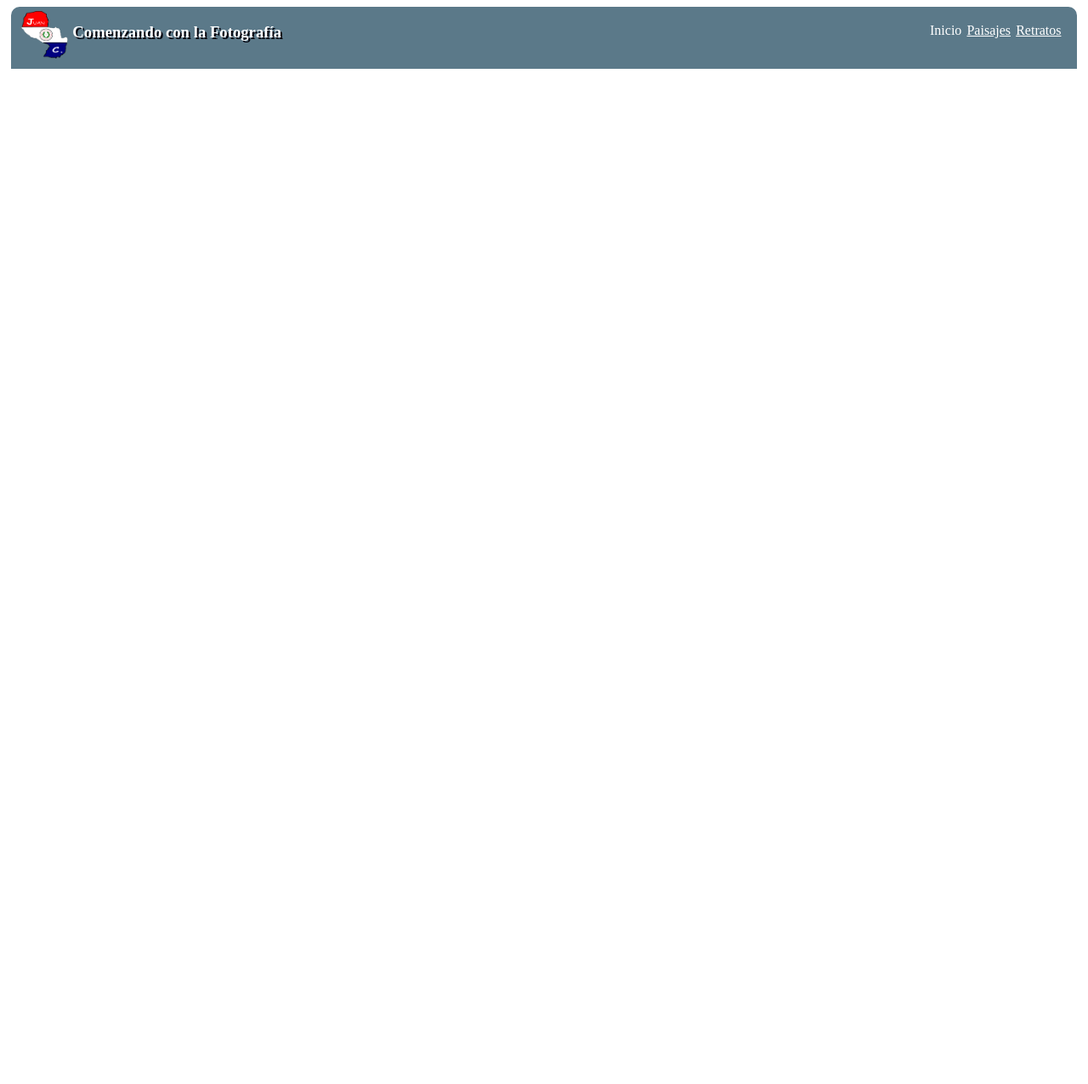
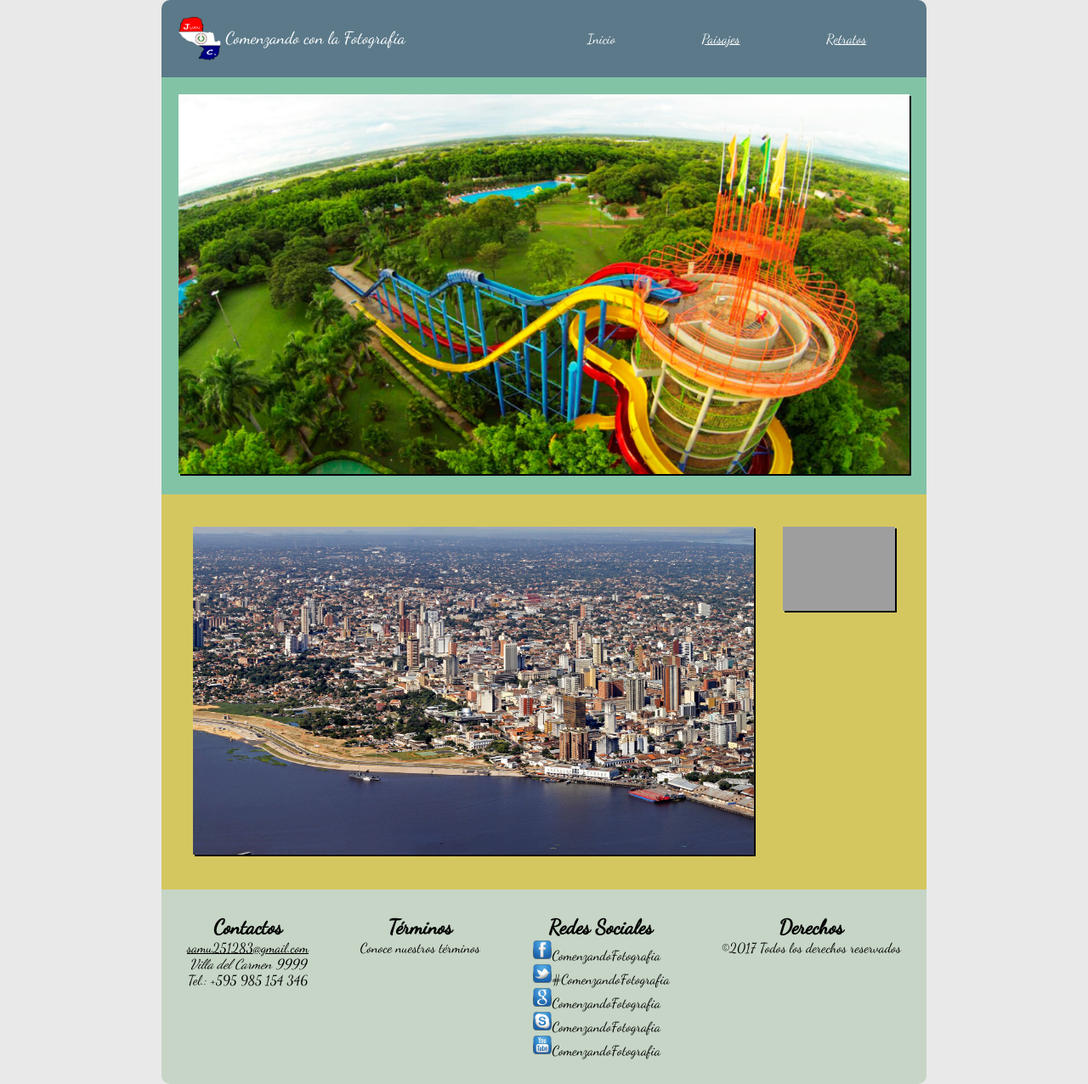
Before and after one commit to eltabyron/CSS_y_Dise-o_Web_Responsive_Juan_C-ceres, a plain HTML site: page index.html in a window 1280 px wide. Shown: the whole page at 85% size. Before the commit the page ends 800 px from the top, so only its background shows below. Drawn offline with Linux system fonts and the light colour scheme; grey boxes are pictures that could not be loaded.

Commit message:
Index Terminado
Se ha desarrollado la pagina principal en su totalidad

```diff
--- a/css/style.css
+++ b/css/style.css
@@ -1,81 +1,234 @@
-body{
-  width: 98%;
-  text-align: center;
-  margin-left: 1%;
-  margin-right: 1%;
+* {
+	margin: 0;
+	padding: 0;
+	box-sizing: border-box;
+  font-family: "Dancing Script";
 }
-header{
+
+.contenedor {
+
+	width:90%;
+	max-width:900px;
+	margin:auto;
+
+	/* Flexbox */
+	display:flex;
+	flex-flow:row wrap;
+}
+
+body {
+	background:#e9e9e9;
+}
+
+header {
 	background-color: #5b7989;
+	width:100%;
+	padding:20px;
+
+	/* Flexbox */
+	display: flex;
+	justify-content:space-between;
+	align-items:center;
+
+	flex-direction:row;
+	flex-wrap:wrap;
+
   border-top-left-radius: 10px;
   border-top-right-radius: 10px;
-  padding-bottom : 1%;
-  padding-left: 1%;
-  padding-right: 1%;
-  color: white;
-  float: left;
-  width: 98%;
-  text-align: center;
-}
-a{
-  color: white;
-}
-article{
-  box-sizing: border-box;
-  float: left;
-}
-#titulo{
-  text-shadow: 2px 2px #02010a;
 }
 
-#menu1, #menu2, #menu3{
-  float:right;
-  text-align: center;
-  padding-right: 0.5%;
+header .logo {
+	color:#fff;
+	font-size:20px;
 }
 
-@media screen and (max-width: 960px){
-  #titulo{
-    width: 40%;
+header .logo img {
+	width:50px;
+	vertical-align: top;
+}
+
+header .logo a {
+	color:#fff;
+	text-decoration: none;
+	line-height:50px;
+}
+
+header nav {
+	width:50%;
+	/* Flexbox */
+
+	display:flex;
+	flex-wrap:wrap;
+	align-items:center;
+}
+
+header nav a {
+
+	color:#fff;
+	text-align: center;
+	padding:10px;
+
+	/* Flexbox */
+	flex-grow:1;
+}
+
+header nav a:hover {
+	background:#82c3a6;
+}
+
+.main {
+	background:#82c3a6;
+	padding:20px;
+
+	flex:1 1 100%;
+	/*flex:1;*/
+}
+
+.main article {
+	margin-bottom: 20px;
+	padding-bottom:20px;
+	border-bottom:1px solid #000;
+}
+
+.main article:nth-last-child(1){
+	margin-bottom: 0;
+	padding-bottom: 0;
+	border-bottom:none;
+}
+
+aside {
+	background:#d5c75f;
+	padding:20px;
+	/*FLEX*/
+	flex:1 1 50%;
+	/*flex:0 0 300px;*/
+
+	display: flex;
+	flex-wrap:nowrap;
+	flex-direction:row;
+	justify-content:flex-start;
+}
+
+aside .widget {
+	margin:2%;
+}
+
+aside .widget img, article img{
+  box-shadow: 2px 2px #02010a;
+}
+
+footer {
+	background:#C6d5c5;
+	width: 100%;
+	padding:20px;
+
+	/* Flexbox */
+	display: flex;
+	flex-wrap:wrap;
+	justify-content:space-between;
+
+	border-bottom-left-radius: 10px;
+	border-bottom-right-radius: 10px;
+}
+
+footer .links {
+	text-align: center;
+	display:flex;
+	flex-wrap:wrap;
+	flex-direction: column;
+	padding: 10px;
+}
+
+footer .links a {
+	flex-grow:1;
+
+	color:#000000;
+	padding:0px;
+	text-align: left;
+	text-decoration:none;
+	vertical-align: middle;
+}
+
+footer .links a:hover {
+	background:#d5c75f;
+}
+
+#correo{
+	text-decoration: underline;
+}
+@media screen and (max-width: 900px) {
+	.contenedor {
+		flex-direction:column;
+	}
+
+	header {
+		flex-direction:column;
+		padding:0;
+	}
+
+	header .logo {
+		margin:20px 0;
+	}
+
+	header nav {
+		width: 100%;
+	}
+
+	aside {
+		flex-direction:row;
+		flex:0;
+	}
+
+	aside .widget {
+		flex-grow:1;
 	}
 }
 
-@media screen and (max-width: 700px){
-  #titulo{
-    width: auto;
+@media screen and (max-width: 600px) {
+	aside {
+		flex-direction:column;
+	}
+
+	footer {
+		justify-content:space-around;
 	}
 }
 
-@media screen and (max-width: 480px){
-  #titulo{
-    width: 100%;
-    text-align: center;
-  }
-  #menu1, #menu2, #menu3{
-    width: 33.33%;
-  }
-  #logo{
-    float: none;
-    position: relative;
-    left: 50%;
-    transform: translateX(-50%);
+@media screen and (max-width: 420px) {
+	aside {
+		flex-direction:column;
 	}
 
+	footer {
+		justify-content:space-around;
 	}
 
-@media screen and (max-width: 180px){
-  #titulo{
-    width: 100%;
-    text-align: center;
+  header .logo {
+    display: flex;
+    flex-direction: column;
+    align-items:center;
 	}
-  #menu1, #menu2, #menu3{
-    width: 100%;
 }
 
+#paisaje:hover{
+	transform : rotate(10deg);
+	-moz-transform : rotate(10deg); /* Firefox */
+	-webkit-transform : rotate(10deg); /* Chrome - Safari */
+	-o-transform : rotate(10deg); /* Opera */
+	box-shadow: 2px 2px #82c3a6;
+	border: 2px solid black;
 }
-#logo{
-  float: left;
-  border-radius: 10px;
-  margin-top:5px;
-  margin-right: 5px;
-  width: 55px;
+#paisaje, #retrato{
+	transition: 2.5s ease;
+ 	-moz-transition: 2.5s ease; /* Firefox */
+ 	-webkit-transition: 2.5s ease; /* Chrome - Safari */
+ 	-o-transition: 2.5s ease; /* Opera */
 }
+#retrato:hover {
+    transform: translate(20px, -5px);
+    -ms-transform: translate(20px, -5px); /* IE 9 */
+    -webkit-transform: translate(20px, -5px); /* Safari y Chrome */
+    -moz-transform: translate(20px, -5px); /* Firefox */
+		box-shadow: 2px 2px #82c3a6;
+		border: 2px solid black;
+}
--- a/index.html
+++ b/index.html
@@ -1,21 +1,79 @@
-<!DOCTYPE html>
-<html>
+<!doctype html>
+<html lang="es">
 	<head>
 		<meta charset="utf-8">
+		<title>Juan Caceres</title>
+		<meta name="description" content="">
+		<meta name="viewport" content="width=device-width, user-scalable=no, initial-scale=1.0, maximum-scale=1.0, minimum-scale=1.0"/>
+    <link href="https://fonts.googleapis.com/css?family=Dancing+Script" rel="stylesheet">
   <link rel="stylesheet" href="css/style.css">
-    <title>Evaluación Final</title>
 	</head>
 <body>
+
+	<div class="contenedor">
+
 		<header>
+			<div class="logo">
+				<img src="images/logo.png" width="150" alt="">
+				<a href="#">Comenzando con la Fotografía</a>
+			</div>
 
-        <img id="logo" src="images/logo.png" alt="">
-        <h3><article id="titulo">Comenzando con la Fotografía</article></h3>
-        <article id="menu3"><a href="#">Retratos</a></article>
-        <article id="menu2"><a href="#">Paisajes</a></article>
-        <article id="menu1">Inicio</article>
+			<nav>
+				<a href="#" style="text-decoration: none;">Inicio</a>
+				<a href="#">Paisajes</a>
+				<a href="#">Retratos</a>
+			</nav>
+		</header>
+
+		<section class="main">
+			<article>
+        <img class="fotos" src="images/rakiura1.jpg" alt="" width="100%">
+			</article>
+		</section>
+
+		<aside>
+			<div class="widget">
+				<img id="paisaje" src="images/ciudad1.jpg" alt="" width="100%">
+			</div>
+
+			<div class="widget">
+          <img id="retrato" src="images/Perfil.png" alt="" width="100%">
+			</div>
+		</aside>
+
+		<footer>
+
+			<section class="links">
+				<h2>Contactos</h2>
+				<p id="correo">samu251283@gmail.com</p>
+				<address>
+					Villa del Carmen 9999
+				</address>
+				<p>Tel.: +595 985 154 346</p>
+			</section>
+
+			<section class="links">
+				<h2>Términos</h2>
+				<p>Conoce nuestros términos</p>
+			</section>
+
+			<section class="links">
+				<h2>Redes Sociales</h2>
+				<a href="#"><span><img src="images/fb.png" alt="" width="24px"/>ComenzandoFotografia</span></a>
+				<a href="#"><span><img src="images/tw.png" alt="" width="24px"/>#ComenzandoFotografia</span></a>
+				<a href="#"><span><img src="images/go.png" alt="" width="24px"/>ComenzandoFotografia</span></a>
+				<a href="#"><span><img src="images/sk.png" alt="" width="24px"/>ComenzandoFotografia</span></a>
+				<a href="#"><span><img src="images/yt.png" alt="" width="24px"/>ComenzandoFotografia</span></a>
+			</section>
 
 
+			<div class="links">
+				<h2>Derechos</h2>
+				<p>&copy;2017 Todos los derechos reservados</p>
+			</div>
+		</footer>
 
-    </header>
+	</div>
+
 </body>
 </html>
```
Also changed, not shown: css/DancingScript-Bold.ttf (added), css/DancingScript-Regular.ttf (added), css/OFL.txt (added), images/ciudad1.jpg (added), images/exotico1.JPG (added), images/fb.png (added), images/go.png (added), images/rakiura1.jpg (added), images/sk.png (added), images/tw.png (added), images/yt.png (added), 1 other file. Lines whose indentation alone changed are shown as unchanged.
